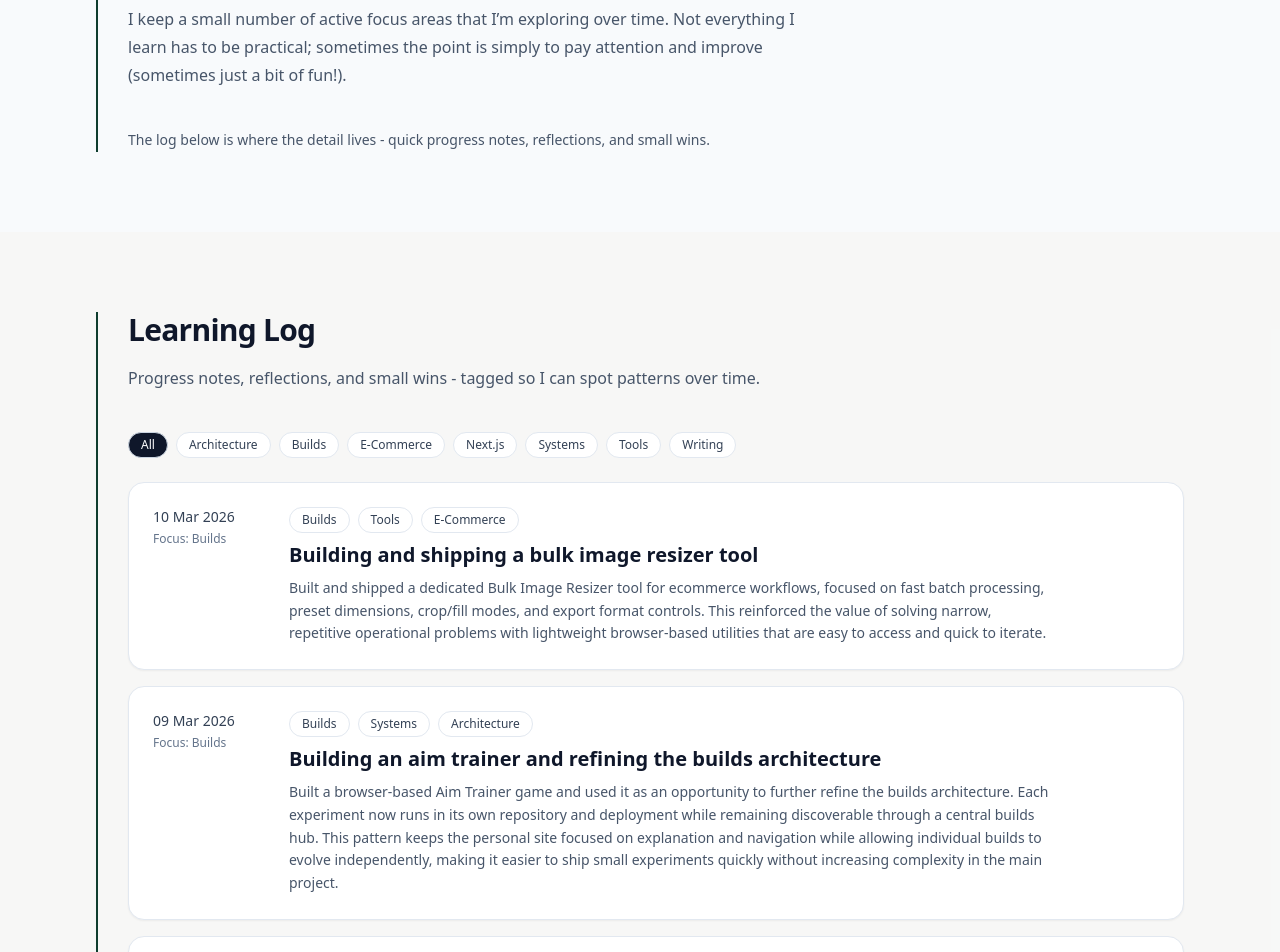
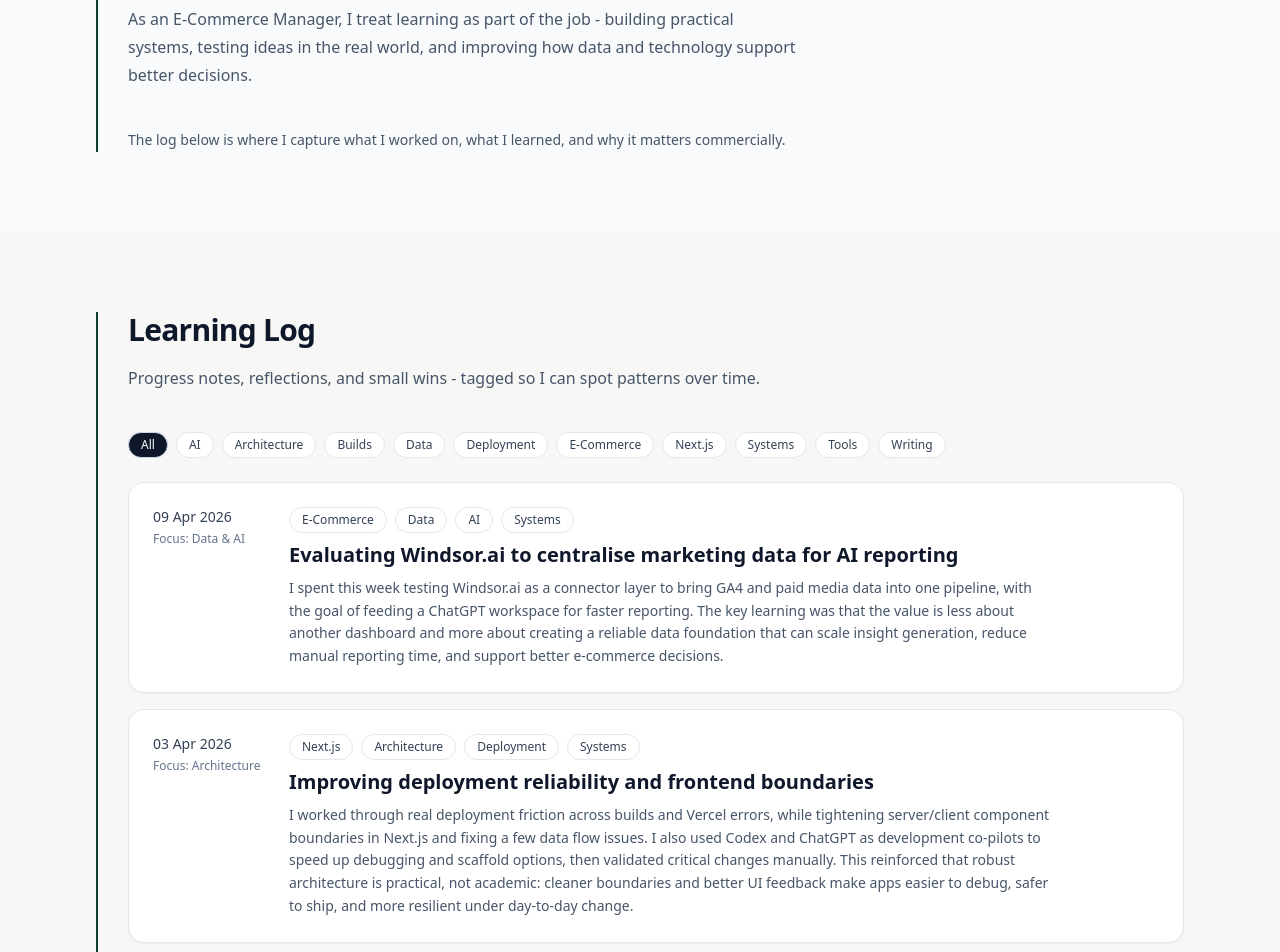
Before and after one commit to adammastersuk/adammasters.co.uk, a Next.js app: page /learning in a window 1280 px wide. Shown: the part 180-1132 px from the top of the page. Built offline with nearby package versions, Linux system fonts and the light colour scheme.

Commit message:
Update Learning page intro and add March–April learning log entries (#11)
* Update Learning page intro and add March-April learning logs

* Refine Life OS learning log entry around second-brain workflow

```diff
--- a/app/learning/learning-client.tsx
+++ b/app/learning/learning-client.tsx
@@ -39,13 +39,13 @@ export default function LearningClient() {
     <>
       <Section
   title="Learning"
-  intro="I keep a small number of active focus areas that I’m exploring over time. Not everything I learn has to be practical; sometimes the point is simply to pay attention and improve (sometimes just a bit of fun!)."
+  intro="As an E-Commerce Manager, I treat learning as part of the job - building practical systems, testing ideas in the real world, and improving how data and technology support better decisions."
 >
 
         {/* Focus Areas (de-emphasised) */}
         <div className="mt-4 max-w-3xl">
           <p className="text-sm leading-relaxed text-slate-600">
-            The log below is where the detail lives - quick progress notes, reflections, and small wins.
+            The log below is where I capture what I worked on, what I learned, and why it matters commercially.
           </p>
         </div>
       </Section>
--- a/data/learning-posts.ts
+++ b/data/learning-posts.ts
@@ -9,6 +9,30 @@ export type LearningPost = {
 };
 
 export const learningPosts: LearningPost[] = [
+  {
+    date: '2026-04-09',
+    sprint: 'Data & AI',
+    title: 'Evaluating Windsor.ai to centralise marketing data for AI reporting',
+    summary:
+      'I spent this week testing Windsor.ai as a connector layer to bring GA4 and paid media data into one pipeline, with the goal of feeding a ChatGPT workspace for faster reporting. The key learning was that the value is less about another dashboard and more about creating a reliable data foundation that can scale insight generation, reduce manual reporting time, and support better e-commerce decisions.',
+    tags: ['E-Commerce', 'Data', 'AI', 'Systems']
+  },
+  {
+    date: '2026-04-03',
+    sprint: 'Architecture',
+    title: 'Improving deployment reliability and frontend boundaries',
+    summary:
+      'I worked through real deployment friction across builds and Vercel errors, while tightening server/client component boundaries in Next.js and fixing a few data flow issues. I also used Codex and ChatGPT as development co-pilots to speed up debugging and scaffold options, then validated critical changes manually. This reinforced that robust architecture is practical, not academic: cleaner boundaries and better UI feedback make apps easier to debug, safer to ship, and more resilient under day-to-day change.',
+    tags: ['Next.js', 'Architecture', 'Deployment', 'Systems']
+  },
+  {
+    date: '2026-03-24',
+    sprint: 'Builds',
+    title: 'Building a Life OS to manage ideas, habits, and execution',
+    summary:
+      'I built and iterated on a Life OS dashboard with Next.js, Supabase, and Vercel because I had too many ideas, tasks, and habits spread across places and needed one system I could trust daily. It became a practical second-brain setup that works better for me than Notion, with structure built around how I actually operate. The main learning was that usability and workflow design matter more than feature count when the goal is consistent execution.',
+    tags: ['Builds', 'Next.js', 'Systems', 'E-Commerce']
+  },
   {
     date: '2026-03-10',
     sprint: 'Builds',
```
